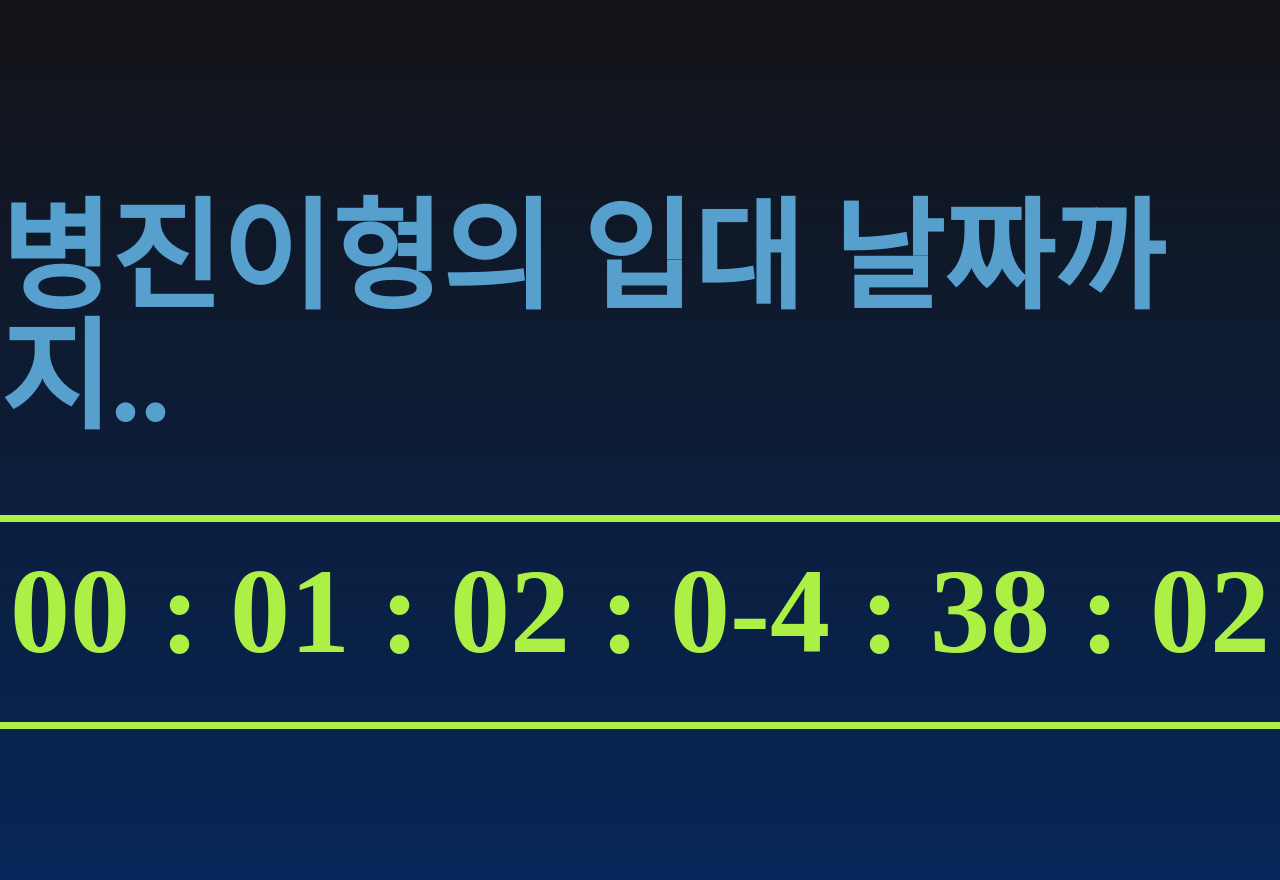
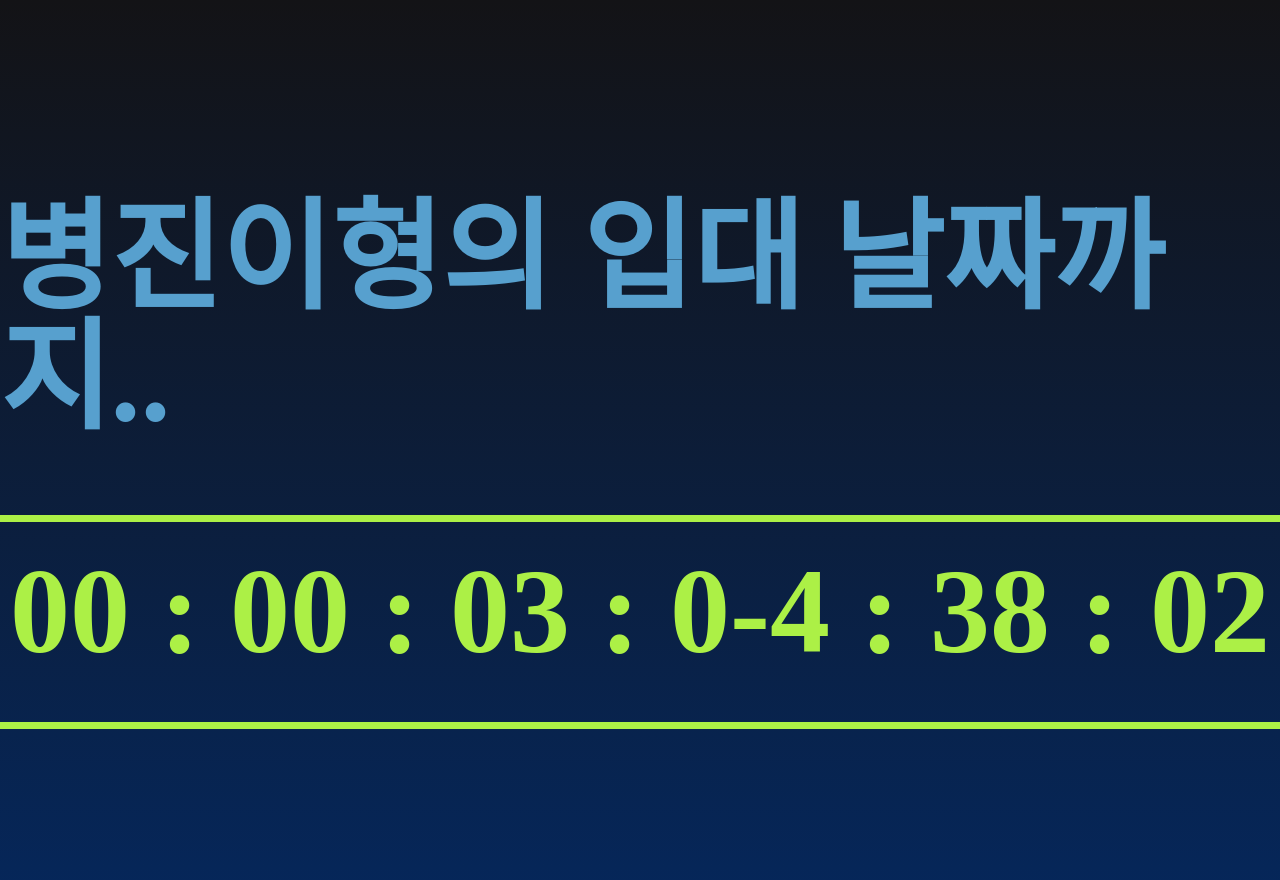
Before and after one commit to drainxc/dobby-js, a React (Create React App) app: page / in a window 1280 px wide. Shown: the top 880 px of the page. Built offline with nearby package versions, Linux system fonts and the light colour scheme.

Commit message:
⚡ :: (#3)[Time] Fix time

```diff
--- a/src/Components/Common/Time/index.js
+++ b/src/Components/Common/Time/index.js
@@ -19,8 +19,8 @@ export default function Time() {
   useEffect(() => {
     setTime({
       year: fillZero(2022 - now.getFullYear()),
-      month: fillZero(3 - now.getMonth()),
-      day: fillZero(14 - now.getDate() - 1),
+      month: fillZero(3 - now.getMonth() - 1),
+      day: fillZero(14 - now.getDate()),
       hours: fillZero(14 - now.getHours() - 1),
       minutes: fillZero(60 - now.getMinutes() - 1),
       seconds: fillZero(60 - now.getSeconds()),
```
